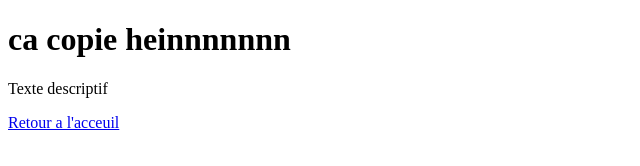
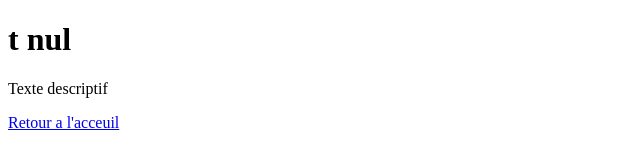
Before and after one commit to AdrienZl/AdrienZL.github.io, a plain HTML site: page index2.html in a window 1280 px wide. Shown: the whole page, without its empty margins (0-640 px from the left). Drawn offline with Linux system fonts and the light colour scheme.

Commit message:
Update index2.html

```diff
--- a/index2.html
+++ b/index2.html
@@ -7,7 +7,7 @@
 </head>
 
 <body>
-  <h1>ca copie heinnnnnnn</h1>
+  <h1>t nul</h1>
   <p>Texte descriptif</p>
   <a href="index.html">Retour a l'acceuil</a>
 </body>
```
